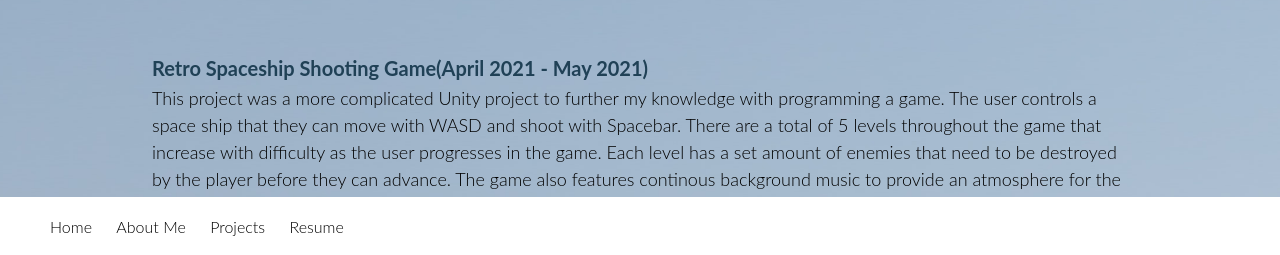
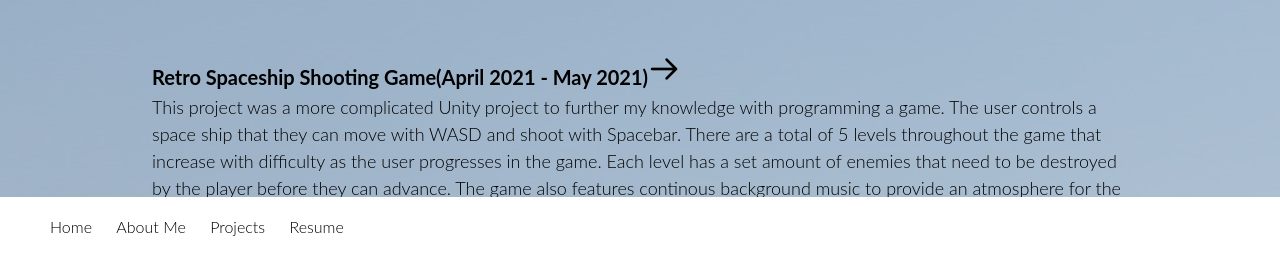
Before and after one commit to Davern/davern.github.io, a plain HTML site: page projects.html in a window 1280 px wide. Shown: the part 543-798 px from the top of the page. Drawn offline with Linux system fonts and the light colour scheme.

Commit message:
added an arrow to click on to go to my linked unity games

```diff
--- a/projects.html
+++ b/projects.html
@@ -24,7 +24,7 @@
     </header>
     <div class ="projects">
         <h2 class="project-title2"><b>Projects: </b></h2>
-        <h2 class="project-title"><a href="https://play.unity.com/mg/other/games-zf5"><b>Retro Spaceship Shooting Game(April 2021 - May 2021)</b></a></h2>
+        <h2 class="project-title"><b>Retro Spaceship Shooting Game(April 2021 - May 2021)</b><a href="https://play.unity.com/mg/other/games-zf5"><img src="iconfinder_227601_right_arrow_icon_32px.png"></a></h2>
         <p class="project-description">
             This project was a more complicated Unity project to further my knowledge with programming a game. The user controls a space ship that they can move with WASD and shoot with Spacebar.
             There are a total of 5 levels throughout the game that increase with difficulty as the user progresses in the game. Each level has a set amount of enemies that need to be destroyed by the player before they can advance.
```
Also changed, not shown: iconfinder_227601_right_arrow_icon_32px.png (added).
